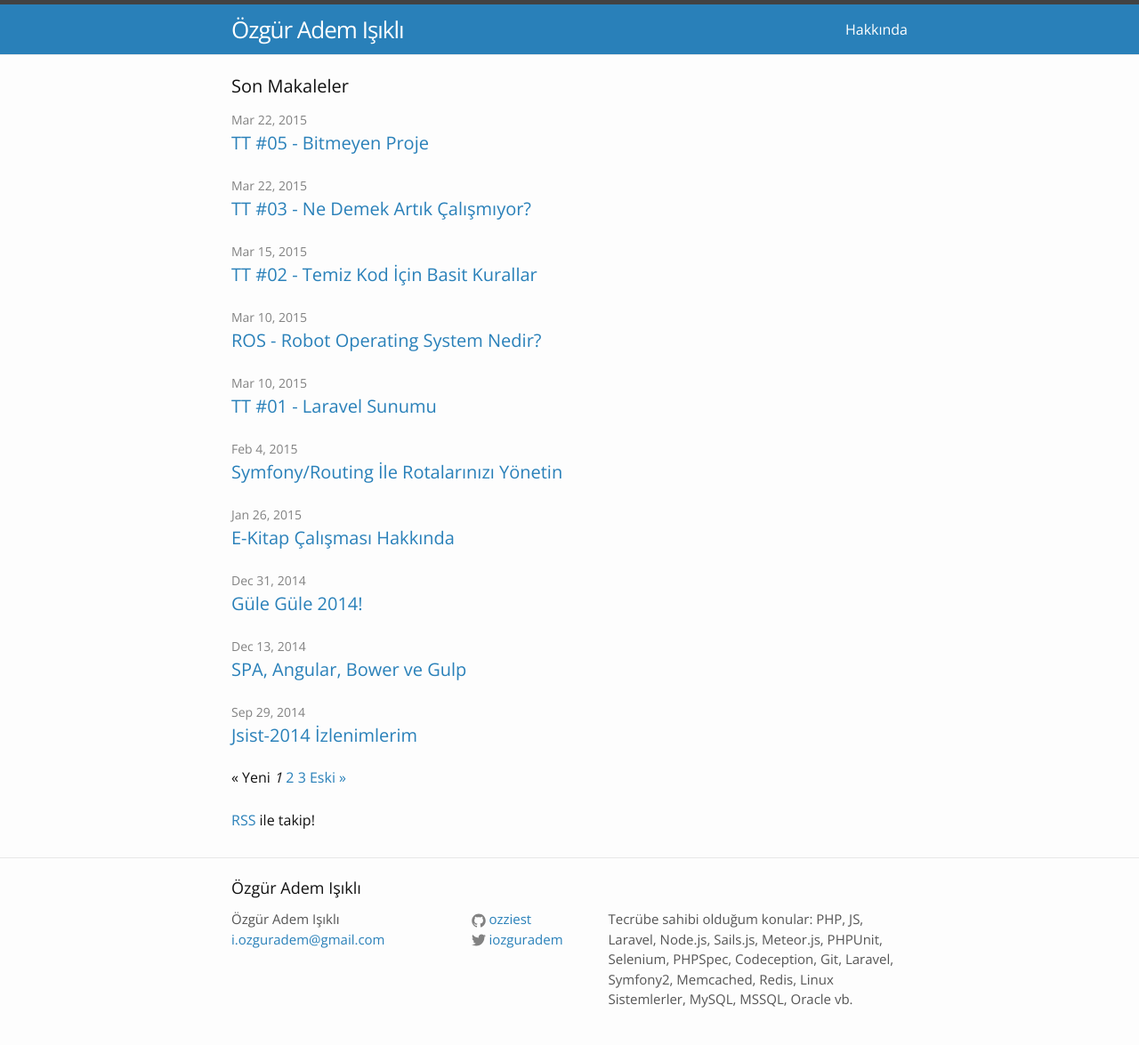
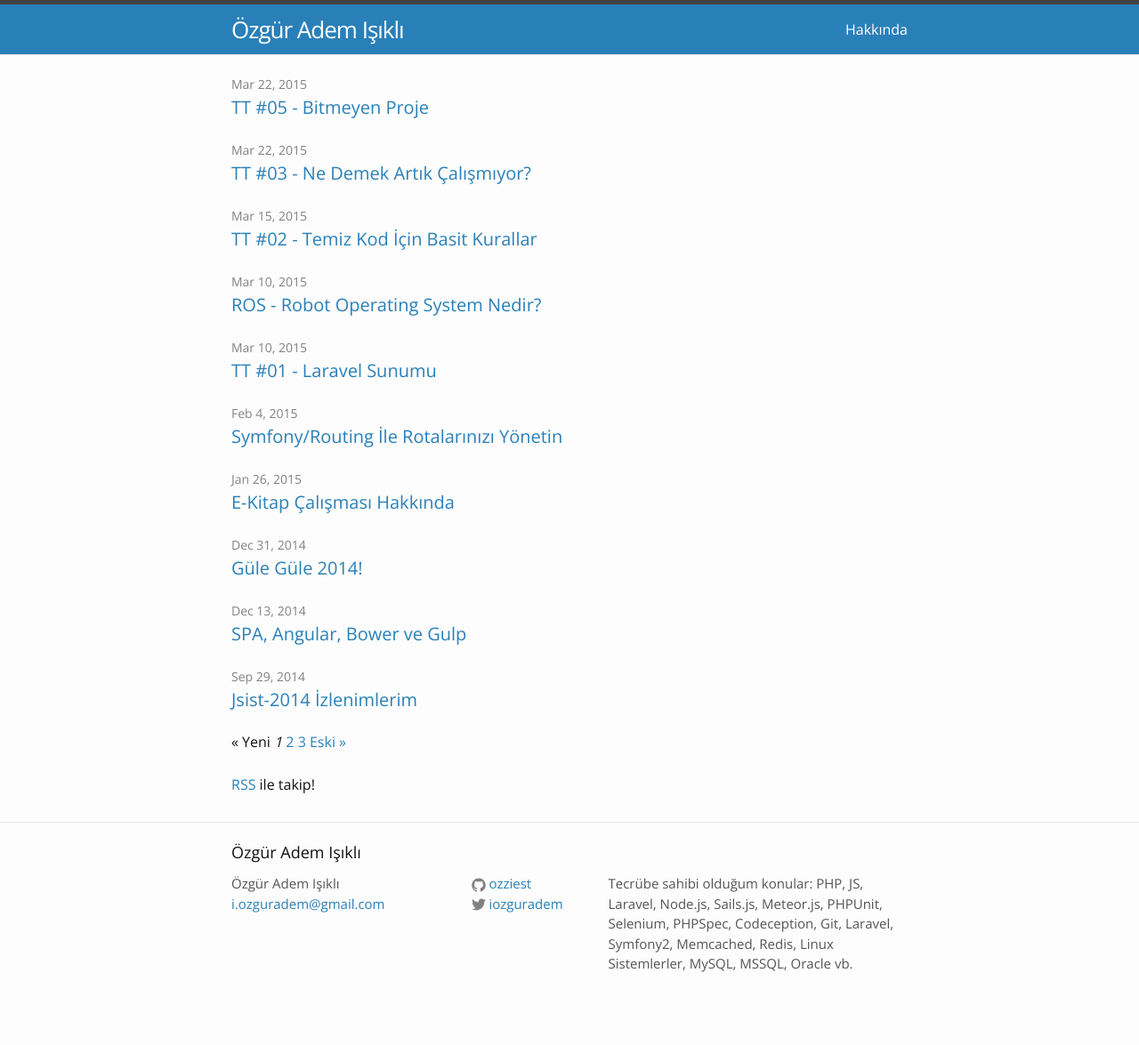
Before and after one commit to ozziest/ozziest.github.io, a Jekyll site: the page built from index.html, in a window 1280 px wide. Shown: the whole page at 89% size. Built offline with Jekyll 4.4.1, drawn with Linux system fonts in a browser that asks for light colours; the list of posts is cut into pages by our own code; after the commit the page ends 1135 px from its top, so only the background shows below that.

Commit message:
Removed title of index

```diff
--- a/index.html
+++ b/index.html
@@ -3,8 +3,6 @@ layout: default
 ---
 
 <div class="home">
-
-    <h1 class="page-heading">Son Makaleler</h1>
 
     <ul class="post-list">
         {% for post in paginator.posts %}
```
